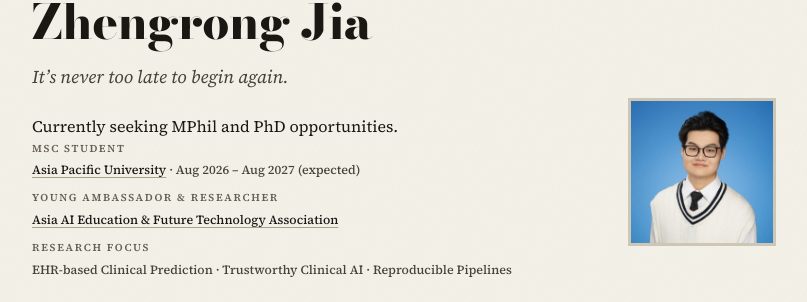
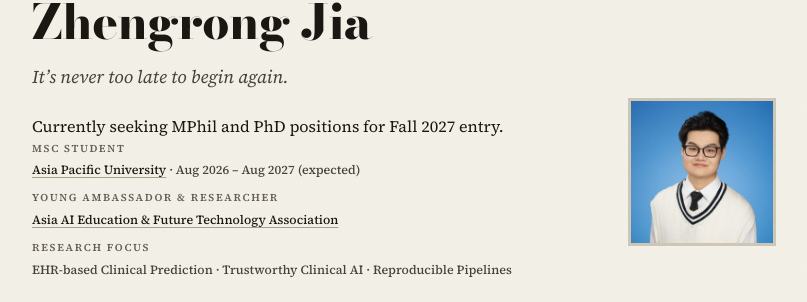
Before and after one commit to ZR-JIA/zr-jia.github.io, a Jekyll site: the page built from _pages/index.md, in a window 1280 px wide and 900 px high. Shown: the part 119-421 px from the top of the window, without its empty margins (236-1043 px from the left). Built offline with Jekyll 4.4.1, drawn with Linux system fonts in a browser that asks for light colours; a style sheet for code colours, icons or effects is not loaded.

Commit message:
content: name Fall 2027 in the homepage opportunity line
"Currently seeking MPhil and PhD opportunities." becomes "Currently
seeking MPhil and PhD positions for Fall 2027 entry.", so a reader sees
which intake is meant.

```diff
--- a/_pages/index.md
+++ b/_pages/index.md
@@ -12,7 +12,7 @@ description: "AI researcher specializing in Clinical AI and deep learning on ele
     <div class="hero-left">
       <h1 class="hero-name">Zhengrong Jia</h1>
       <p class="hero-slogan">It’s never too late to begin again.</p>
-      <p class="hero-opportunity">Currently seeking MPhil and PhD opportunities.</p>
+      <p class="hero-opportunity">Currently seeking MPhil and PhD positions for Fall 2027 entry.</p>
       <div class="hero-roles">
         <div class="hero-role">
           <p class="hero-role-label">MSc Student</p>
```
